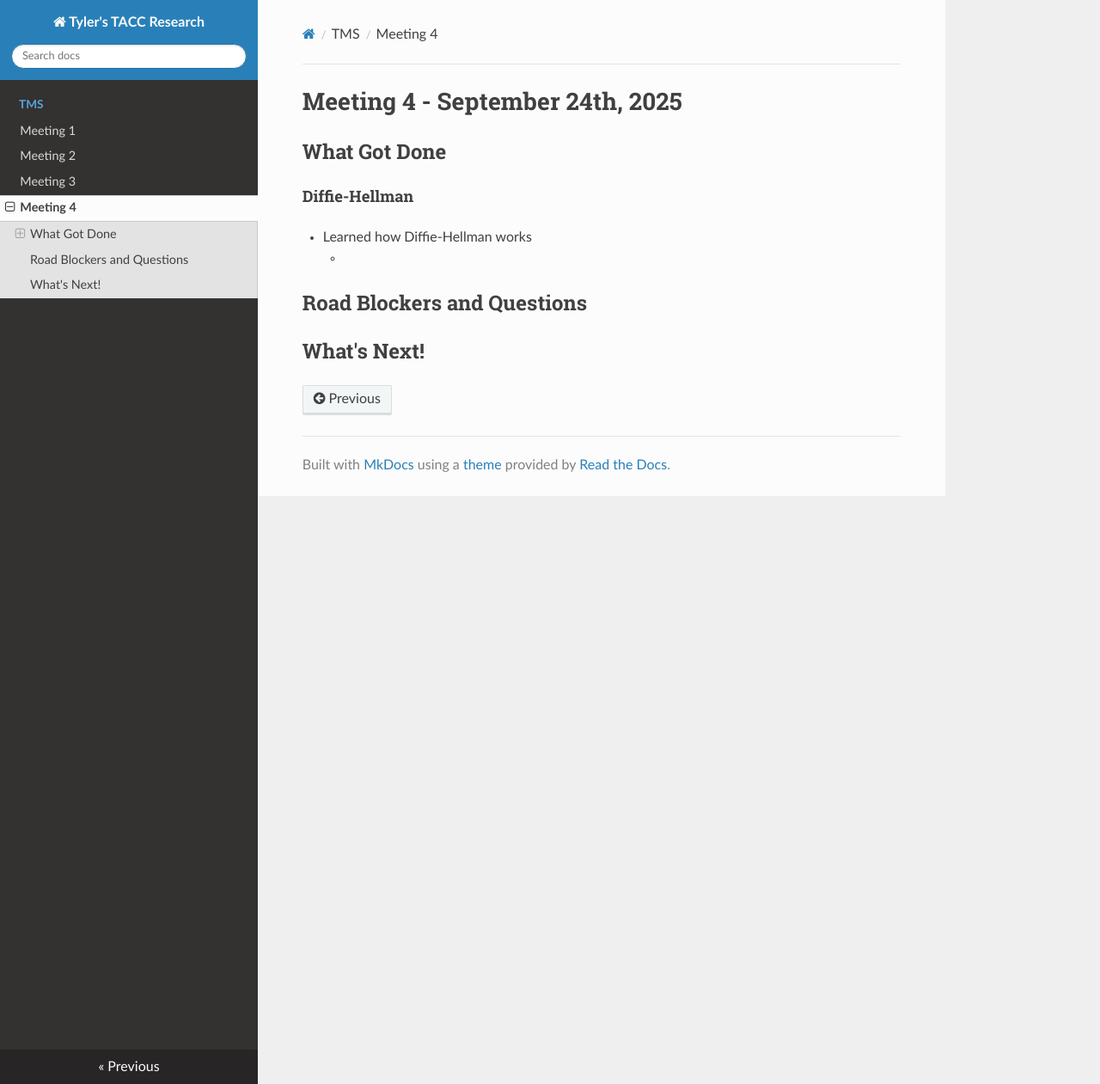
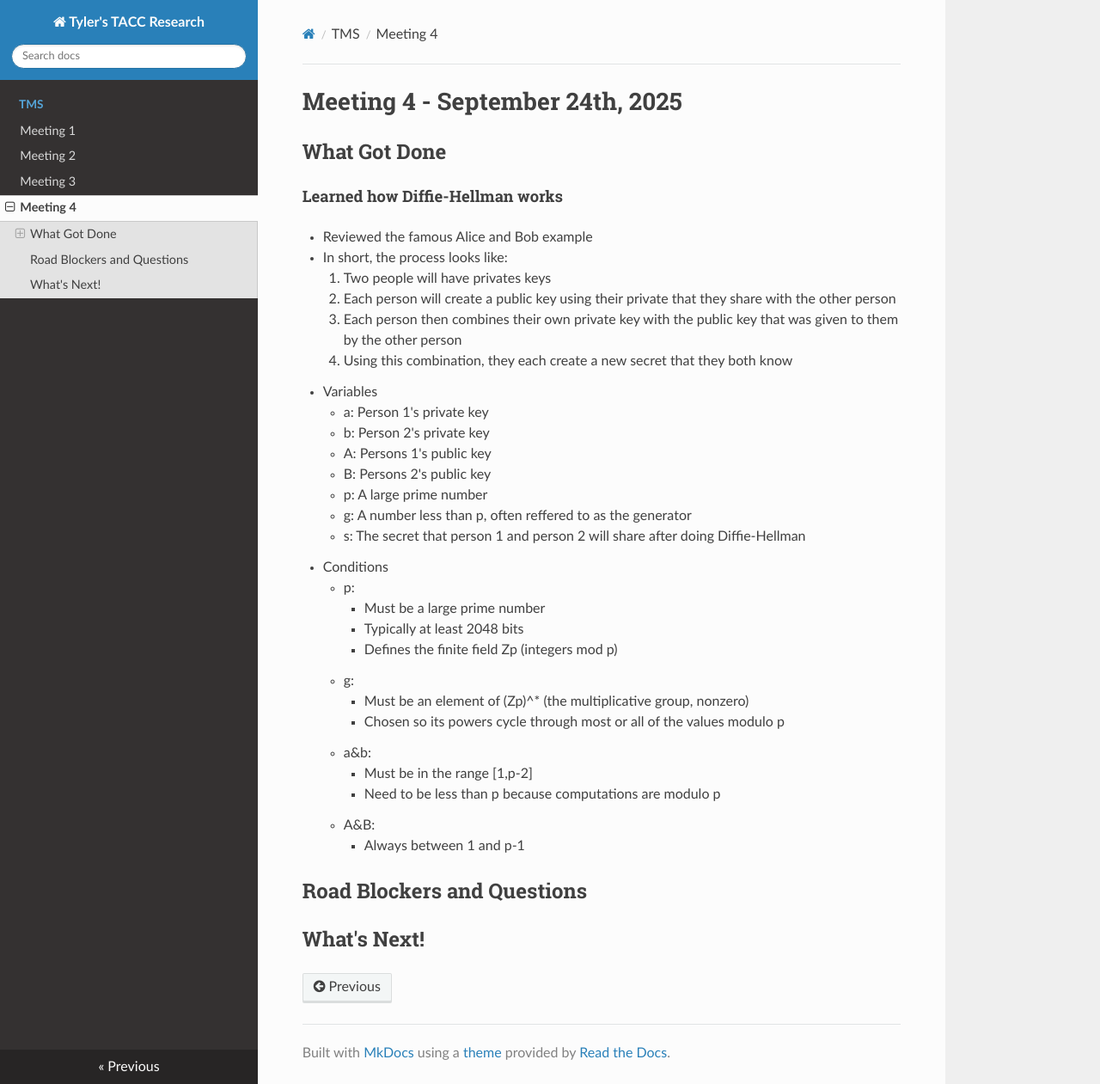
Before and after one commit to tyler0852/tylers-tacc-research, an MkDocs documentation site: the page built from docs/tms/meeting-4.md, in a window 1280 px wide and 1261 px high. Shown: the whole window at 86% size. Built offline with MkDocs 1.6.1, drawn with Linux system fonts in a browser that asks for light colours; nearby versions of some CDN libraries.

Commit message:
Update meeting-4.md

```diff
--- a/docs/tms/meeting-4.md
+++ b/docs/tms/meeting-4.md
@@ -2,9 +2,36 @@
 
 ## What Got Done
 
-#### Diffie-Hellman
-- Learned how Diffie-Hellman works
-    -
+#### Learned how Diffie-Hellman works
+
+- Reviewed the famous Alice and Bob example
+- In short, the process looks like:
+    1. Two people will have privates keys
+    2. Each person will create a public key using their private that they share with the other person
+    3. Each person then combines their own private key with the public key that was given to them by the other person
+    4. Using this combination, they each create a new secret that they both know
+ - Variables
+    - a: Person 1's private key
+    - b: Person 2's private key
+    - A: Persons 1's public key
+    - B: Persons 2's public key
+    - p: A large prime number
+    - g: A number less than p, often reffered to as the generator
+    - s: The secret that person 1 and person 2 will share after doing Diffie-Hellman
+- Conditions
+    - p:
+        - Must be a large prime number
+        - Typically at least 2048 bits
+        - Defines the finite field Zp (integers mod p)
+    - g:
+        - Must be an element of (Zp)^* (the multiplicative group, nonzero)
+        - Chosen so its powers cycle through most or all of the values modulo p
+    - a&b:
+        - Must be in the range [1,p-2]
+        - Need to be less than p because computations are modulo p
+    - A&B:
+        - Always between 1 and p-1
+
 
 ## Road Blockers and Questions
 
```
